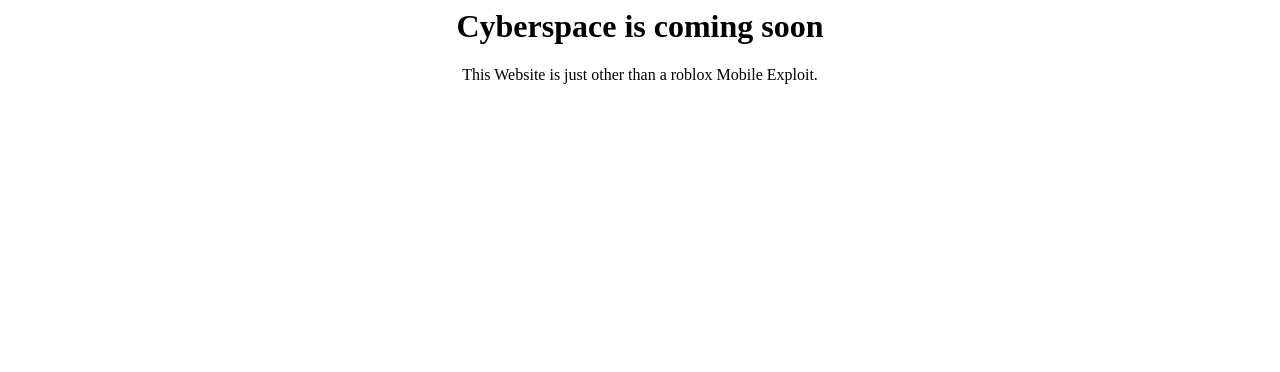
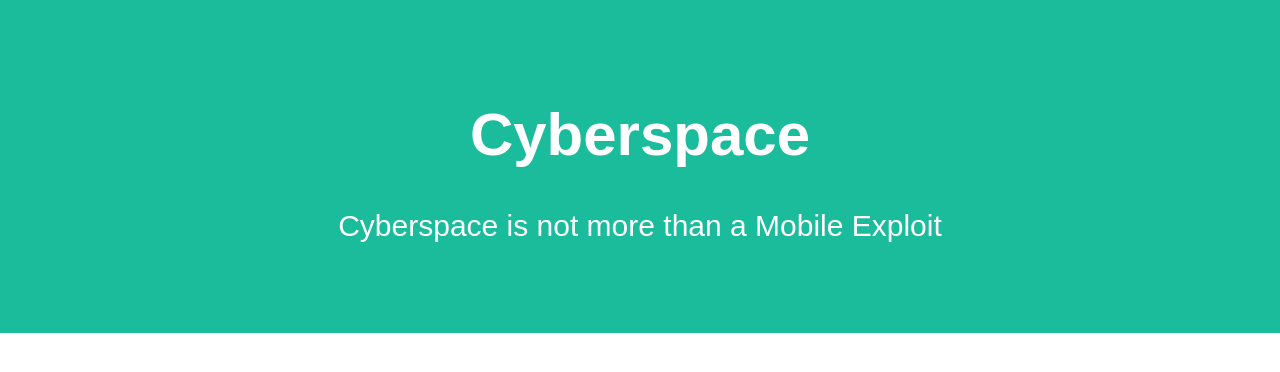
Before and after one commit to alexplaygithub/cyberspace.github.io, a plain HTML site: page index.html in a window 1280 px wide. Drawn offline with Linux system fonts and the light colour scheme.

Commit message:
CYBERSPACE

```diff
--- a/index.html
+++ b/index.html
@@ -1,15 +1,59 @@
-<html>
+<!DOCTYPE html>
+
+<html lang="en">
+
 <head>
+
+<title>Page Title</title>
+
+<meta charset="UTF-8">
+
+<meta name="viewport" content="width=device-width, initial-scale=1">
+
 <style>
-h1 {text-align: center;}
-p {text-align: center;}
-div {text-align: center;}
+
+/* Style the body */
+
+body {
+
+  font-family: Arial;
+
+  margin: 0;
+
+}
+
+/* Header/Logo Title */
+
+.header {
+
+  padding: 60px;
+
+  text-align: center;
+
+  background: #1abc9c;
+
+  color: white;
+
+  font-size: 30px;
+
+}
+
+/* Page Content */
+
+.content {padding:20px;}
+
 </style>
+
 </head>
+
 <body>
 
-<h1>Cyberspace is coming soon</h1>
-<p>This Website is just other than a roblox Mobile Exploit.</p>
+<div class="header">
+
+  <h1>Cyberspace</h1>
+
+  <p>Cyberspace is not more than a Mobile Exploit</p>
 
 </body>
+
 </html>
```
